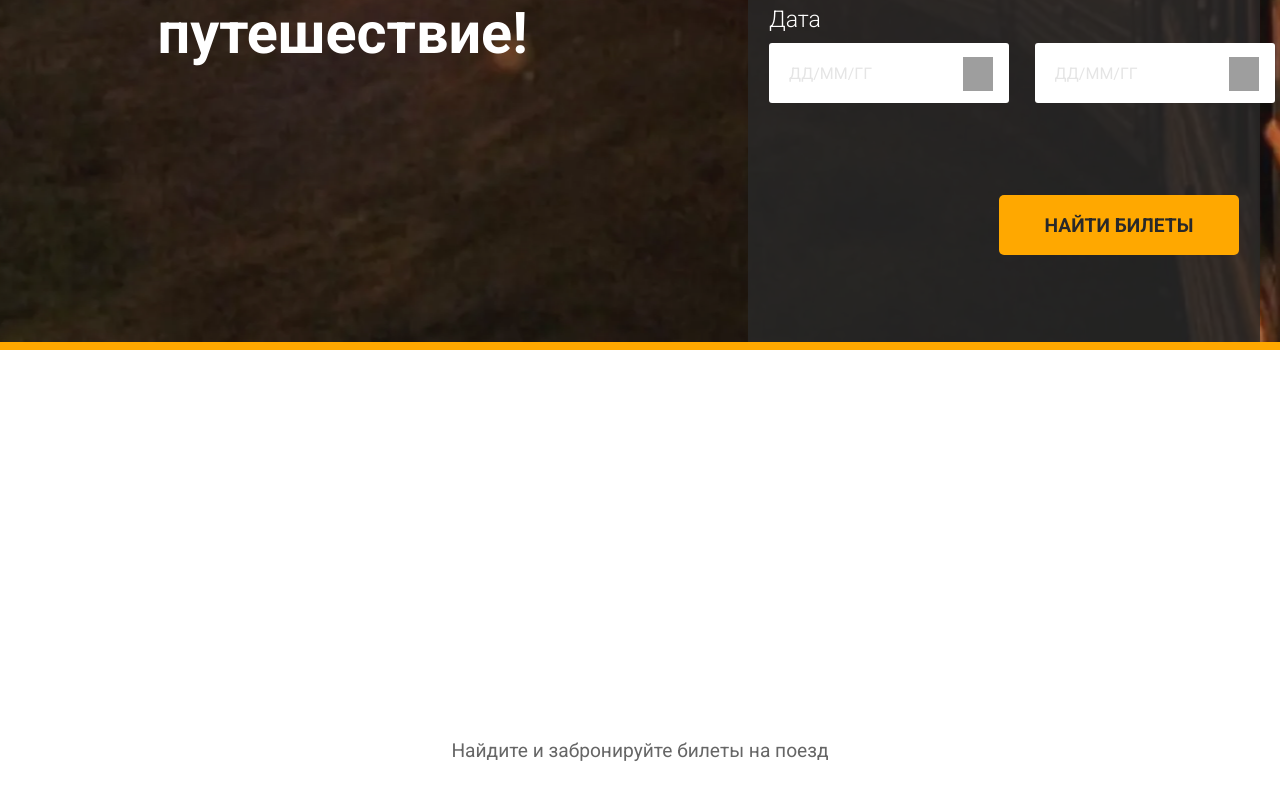
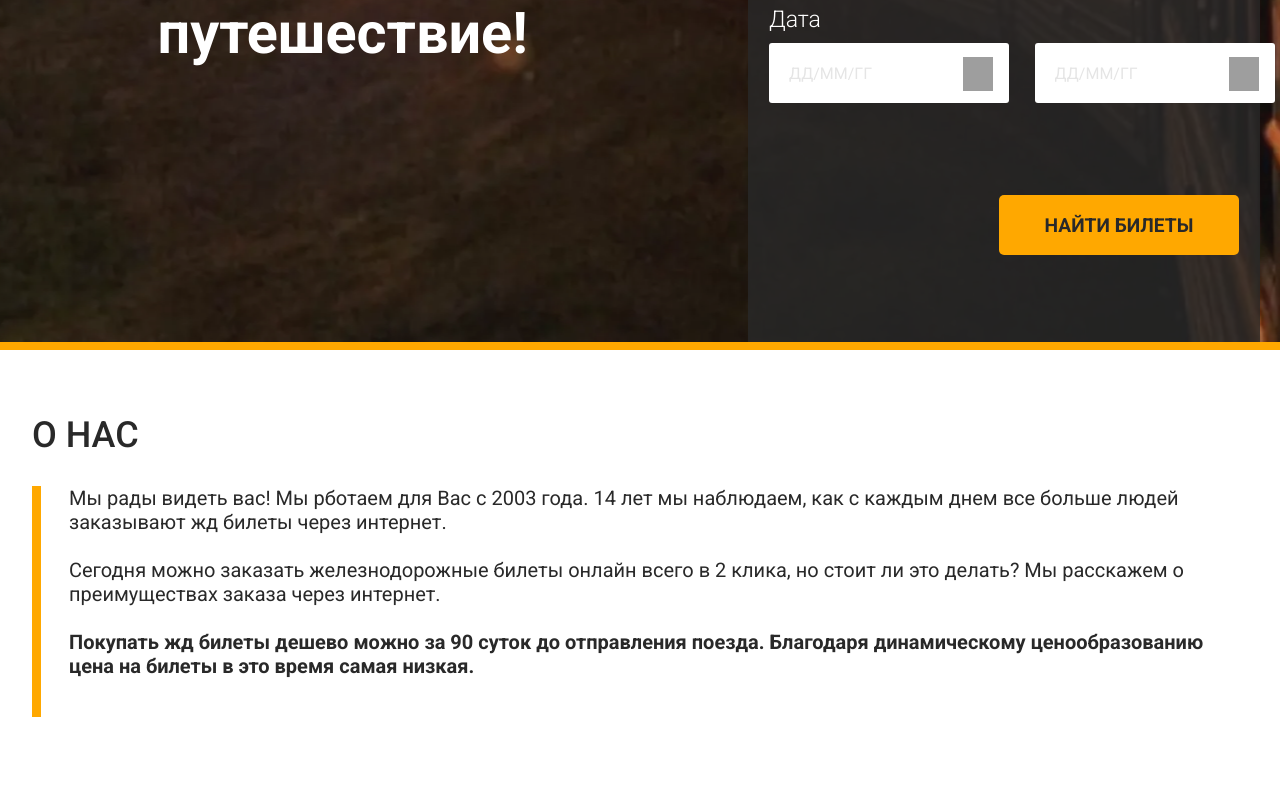
Before and after one commit to EwgeniyNikol/railway_booking_system, a React (Vite) app: page / in a window 1280 px wide. Shown: the part 643-1443 px from the top of the page. After the commit the page ends 1360 px from the top, so only its background shows below. Built offline with nearby package versions, Linux system fonts and the light colour scheme; grey boxes are pictures that could not be loaded.

Commit message:
Add About section to HomePage

```diff
--- /dev/null
+++ b/src/components/About.module.scss
@@ -0,0 +1,103 @@
+@use '../styles/mixins' as *;
+
+.about {
+  padding: 9rem 16.125rem 0;
+
+  &__title {
+    font-family: var(--font-family);
+    font-weight: 500;
+    font-size: 2.25rem;
+    line-height: 2.625rem;
+    text-transform: uppercase;
+    color: var(--color-dark);
+    margin-bottom: 1.875rem;
+  }
+
+  &__content {
+    display: flex;
+    gap: 1.75rem;
+  }
+
+  &__line {
+    width: 0.5625rem;
+    height: 14.4375rem;
+    background: var(--color-accent);
+    flex-shrink: 0;
+  }
+
+  &__text_block {
+    display: flex;
+    flex-direction: column;
+    gap: 1.5rem;
+    max-width: 82.5rem;
+  }
+
+  &__text {
+    font-family: var(--font-family);
+    font-weight: var(--font-weight-regular);
+    font-size: 1.5rem;
+    line-height: 1.75rem;
+    color: var(--color-dark);
+  }
+
+  &__text_bold {
+    font-weight: var(--font-weight-bold);
+  }
+}
+
+@include respond-to(laptop) {
+  .about {
+    padding: 4rem 2rem 0;
+
+    &__text {
+      font-size: 1.25rem;
+      line-height: 1.5rem;
+    }
+
+    &__text_block {
+      max-width: 100%;
+    }
+  }
+}
+
+@include respond-to(tablet) {
+  .about {
+    padding: 2.5rem 1.5rem 0;
+
+    &__title {
+      font-size: 1.75rem;
+      line-height: 2rem;
+    }
+
+    &__content {
+      gap: 1rem;
+    }
+
+    &__line {
+      height: auto;
+      align-self: stretch;
+    }
+
+    &__text {
+      font-size: 1.125rem;
+      line-height: 1.375rem;
+    }
+  }
+}
+
+@include respond-to(mobile) {
+  .about {
+    padding: 1.5rem 0.75rem 0;
+
+    &__title {
+      font-size: 1.5rem;
+      line-height: 1.75rem;
+      margin-bottom: 1rem;
+    }
+
+    &__text {
+      font-size: 1rem;
+      line-height: 1.25rem;
+    }
+  }
+}
--- /dev/null
+++ b/src/components/About.tsx
@@ -0,0 +1,31 @@
+import styles from './About.module.scss';
+
+const About = () => {
+  return (
+    <section className={styles.about} id="about">
+      <h2 className={styles.about__title}>о нас</h2>
+      <div className={styles.about__content}>
+        <div className={styles.about__line}></div>
+        <div className={styles.about__text_block}>
+          <p className={styles.about__text}>
+            Мы рады видеть вас! Мы рботаем для Вас с 2003 года. 14 лет мы
+            наблюдаем, как с каждым днем все больше людей заказывают жд билеты
+            через интернет.
+          </p>
+          <p className={styles.about__text}>
+            Сегодня можно заказать железнодорожные билеты онлайн всего в 2
+            клика, но стоит ли это делать? Мы расскажем о преимуществах
+            заказа через интернет.
+          </p>
+          <p className={`${styles.about__text} ${styles.about__text_bold}`}>
+            Покупать жд билеты дешево можно за 90 суток до отправления поезда.
+            Благодаря динамическому ценообразованию цена на билеты в это время
+            самая низкая.
+          </p>
+        </div>
+      </div>
+    </section>
+  );
+};
+
+export default About;
--- a/src/pages/HomePage.tsx
+++ b/src/pages/HomePage.tsx
@@ -1,15 +1,11 @@
 import Header from '../components/Header';
-import styles from './HomePage.module.scss';
+import About from '../components/About';
 
 const HomePage = () => {
   return (
     <>
       <Header />
-      <main className={styles.home}>
-        <p className={styles.home__subtitle}>
-          Найдите и забронируйте билеты на поезд
-        </p>
-      </main>
+      <About />
     </>
   );
 };
```
